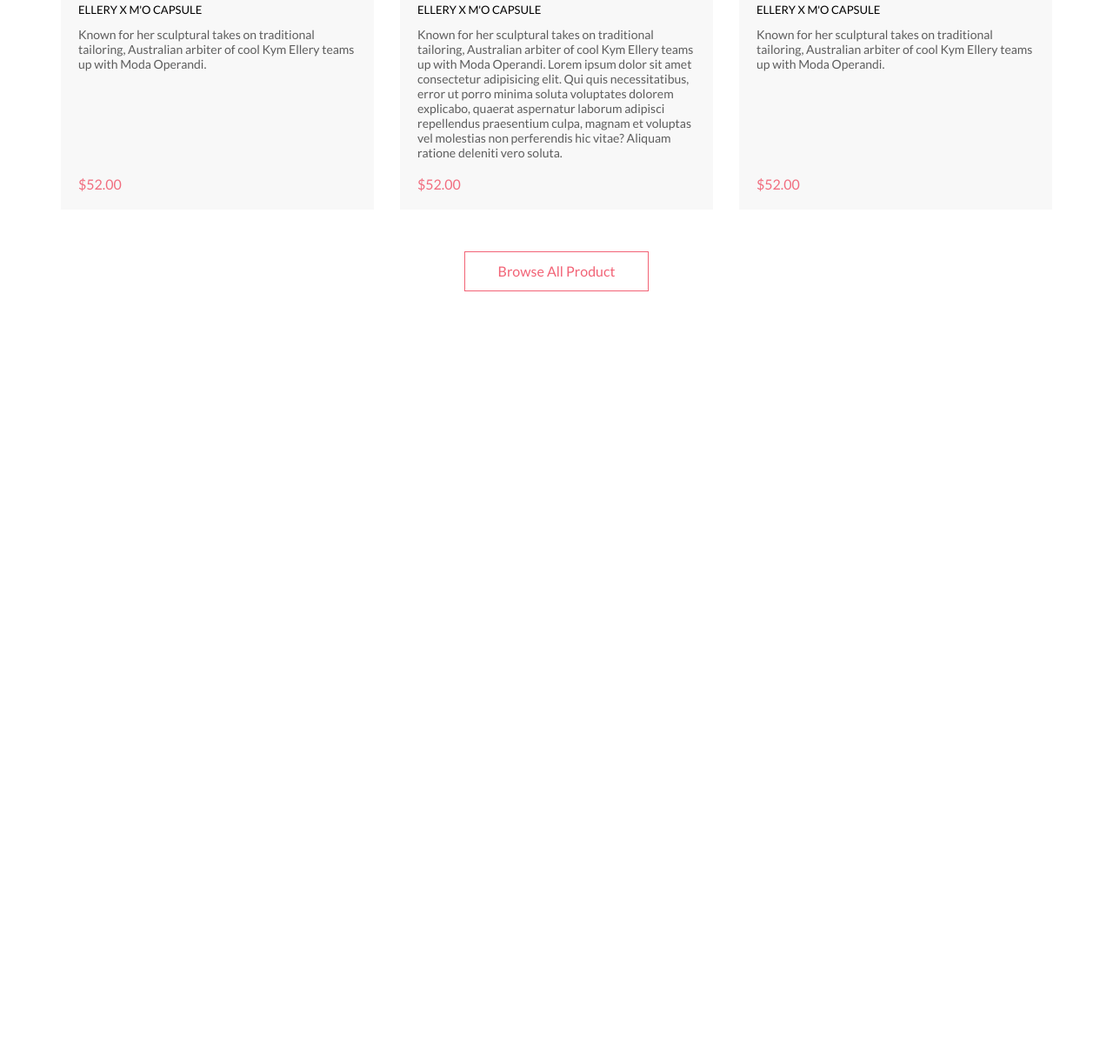
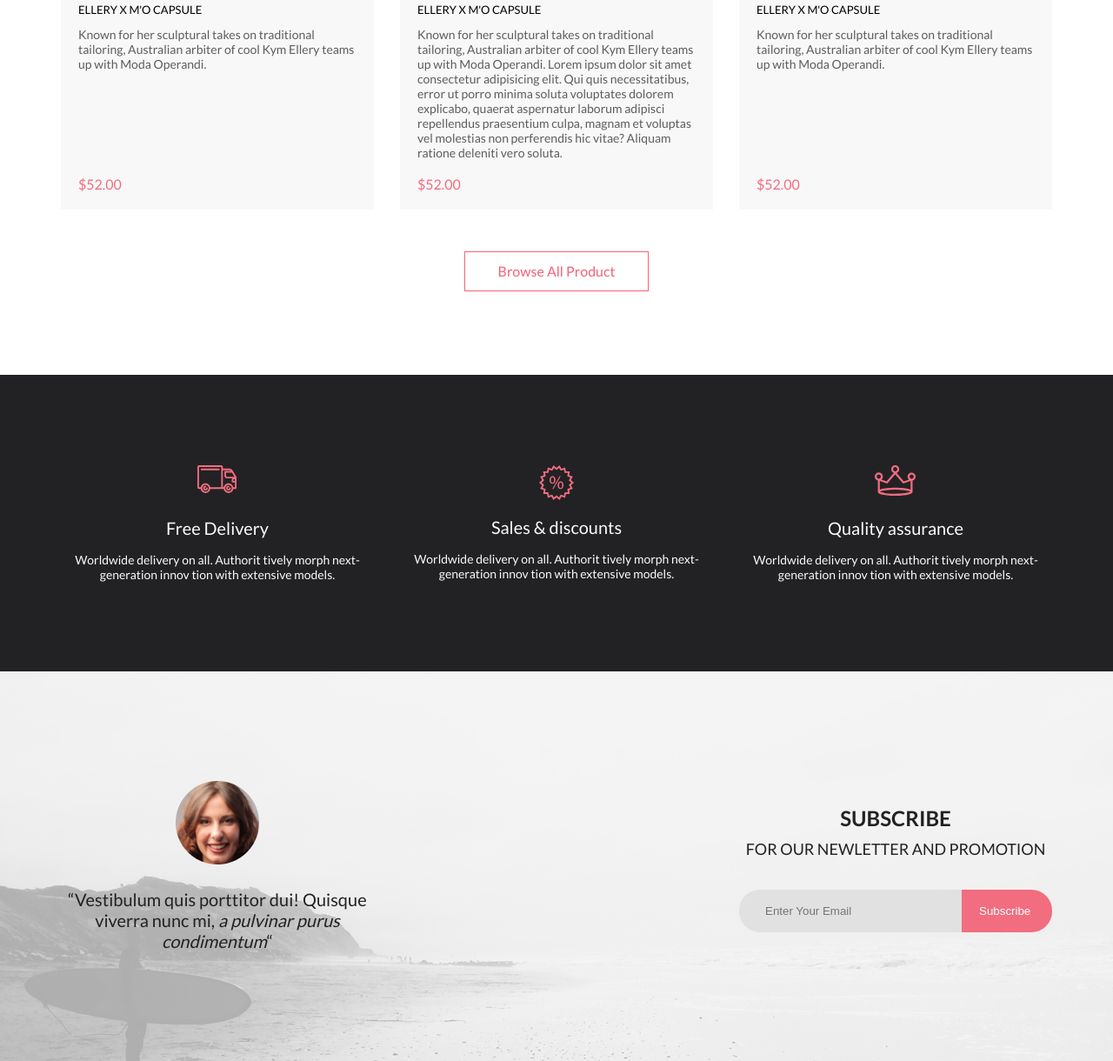
Before and after one commit to Kudzhel/ProfLayout_OnlineStore_Lite, a plain HTML site: page index.html in a window 1280 px wide. Shown: the part 2688-3908 px from the top of the page at 87% size. Before the commit the page ends 3119 px from the top, so only its background shows below. Drawn offline with Linux system fonts and the light colour scheme.

Commit message:
+ чёрный блок и блок с цитатой и подпиской
добавила чёрный блок  и блок с цитатой и подпиской.

```diff
--- a/index.html
+++ b/index.html
@@ -18,7 +18,7 @@
                 <div class="header__searchform">
                     <div>
                         <form class="searchform-2" action="#">
-                            <input class="header__forminput" type="text">
+                            <input class="header__forminput" type="text" placeholder="search...">
                             <input class="header__formsubmit" type="button" value="Submit">
                          </form>
                     </div>
@@ -230,6 +230,50 @@
 
 </section>
 
+<section class="black-box">
+  <div class="bb-advantages container">
+    <div class="advantage-1">
+      <img class="delivery-img" src="imgs/bb-delivery.svg" alt="delivery_img">
+      <h2 class="advantage-header">Free Delivery</h2>
+      <p class="advantage-descr">Worldwide delivery on all. Authorit tively morph next-generation innov tion with extensive models.</p>
+    </div>
+    <div class="advantage-1">
+      <img class="sales-img" src="imgs/bb-sales.svg" alt="sales_img">
+      <h2 class="advantage-header">Sales & discounts</h2>
+      <p class="advantage-descr">Worldwide delivery on all. Authorit tively morph next-generation innov tion with extensive models.</p>
+    </div>
+    <div class="advantage-1">
+      <img class="quality-img" src="imgs/bb-quality.svg" alt="quality_img">
+      <h2 class="advantage-header">Quality assurance</h2>
+      <p class="advantage-descr">Worldwide delivery on all. Authorit tively morph next-generation innov tion with extensive models.</p>
+    </div>
+
+  </div>
+
+
+</section>
+
+<footer class="footer-bg">
+  <div class="footer-content container">
+
+    <figure class="review">
+      <img class="footer-photo" src="imgs/footer_photo.png" alt="photo">
+      <p class="footer-quote">“Vestibulum quis porttitor dui! Quisque viverra nunc mi, <i>a pulvinar purus condimentum</i>“</p>
+    </figure>
+
+    <div class="footer-subs">
+      <h2 class="subs-header">SUBSCRIBE</h2>
+      <p class="subs-descr">FOR OUR NEWLETTER AND PROMOTION</p>
+      <form class="subs-email" action="#">
+          <input class="footer__forminput" type="email" placeholder="Enter Your Email">
+          <input class="footer__formsubmit" type="button" value="Subscribe">
+       </form>
+    </div>
+
+  </div>
+
+
+</footer>
 
 <body>
 
--- a/styles.css
+++ b/styles.css
@@ -372,3 +372,154 @@ body {
   color: #F26376;
   padding: 14px 38px 14px 38px;
 }
+
+.black-box {
+  background-color: #222224;
+  height: 341px;
+  display: flex;
+  align-items: center;
+}
+
+.bb-advantages {
+  display: flex;
+  justify-content: space-between;
+}
+
+.advantage-1 {
+  width: 360px;
+  display: flex;
+  flex-direction: column;
+  align-items: center;
+}
+
+.delivery-img {
+  height: 32px;
+  margin-bottom: 28px;
+}
+
+.sales-img {
+  height: 40px;
+  margin-bottom: 19px;
+}
+
+.quality-img {
+  height: 35px;
+  margin-bottom: 25px;
+}
+
+.advantage-header {
+  font-style: normal;
+  font-weight: normal;
+  font-size: 19.96px;
+  line-height: 24px;
+  color: #FBFBFB;
+  margin-bottom: 16px;
+}
+
+.advantage-descr {
+  font-style: normal;
+  font-weight: 300;
+  font-size: 13.972px;
+  line-height: 17px;
+  text-align: center;
+  color: #FBFBFB;
+}
+
+.footer-bg {
+  height: 448px;
+  display: flex;
+  align-items: center;
+  background-image: url(imgs/footer_bg-img2.png);
+  background-repeat: no-repeat;
+  background-position: center;
+  background-size: cover;
+}
+
+.footer-content {
+  display: flex;
+  justify-content: space-between;
+}
+
+.review {
+  width: 360px;
+  display: flex;
+  flex-direction: column;
+  align-items: center;
+}
+
+.footer-photo {
+  height: 96px;
+  margin-bottom: 28px;
+}
+
+.footer-quote {
+  text-align: center;
+  font-style: normal;
+  font-weight: normal;
+  font-size: 20px;
+  line-height: 24px;
+  text-align: center;
+  color: #222224;
+}
+
+.footer-subs {
+  width: 360px;
+  display: flex;
+  flex-direction: column;
+  justify-content: center;
+}
+
+.subs-header {
+  font-style: normal;
+  font-weight: 700;
+  font-size: 24px;
+  line-height: 40px;
+  text-align: center;
+  color: #222224;
+}
+
+.subs-descr {
+  font-style: normal;
+  font-weight: 400;
+  font-size: 18px;
+  line-height: 30px;
+  text-align: center;
+  color: #222224;
+  margin-bottom: 32px;
+}
+
+.subs-email {
+    display: flex;
+}
+
+.footer__forminput {
+    display: block;
+    background-color: #E1E1E1;
+    border: none;
+    box-sizing: border-box;
+    min-width: 256px;
+    height: 49px;
+    border-radius: 24px 0 0 24px;
+    padding-left: 30px;
+    padding-right: 30px;
+    color: rgb(7, 7, 7);
+    outline: none;
+
+}
+
+.footer__formsubmit {
+    display: block;
+    background-color: #F16D7F;
+    border: none;
+    box-sizing: border-box;
+    height: 49px;
+    border-radius: 0 24px 24px 0;
+    padding-left: 20px;
+    padding-right: 25px;
+    color: white;
+    outline: none;
+}
+
+.footer__formsubmit:hover {
+    background-color: #E05C6E;
+}
```
Also changed, not shown: imgs/Layer 41.png (added), imgs/Rectangle 26.png (added), imgs/bb-delivery.svg (added), imgs/bb-quality.svg (added), imgs/bb-sales.svg (added), imgs/footer_bg-img.png (added), imgs/footer_bg-img2.png (added), imgs/footer_photo.png (added).
